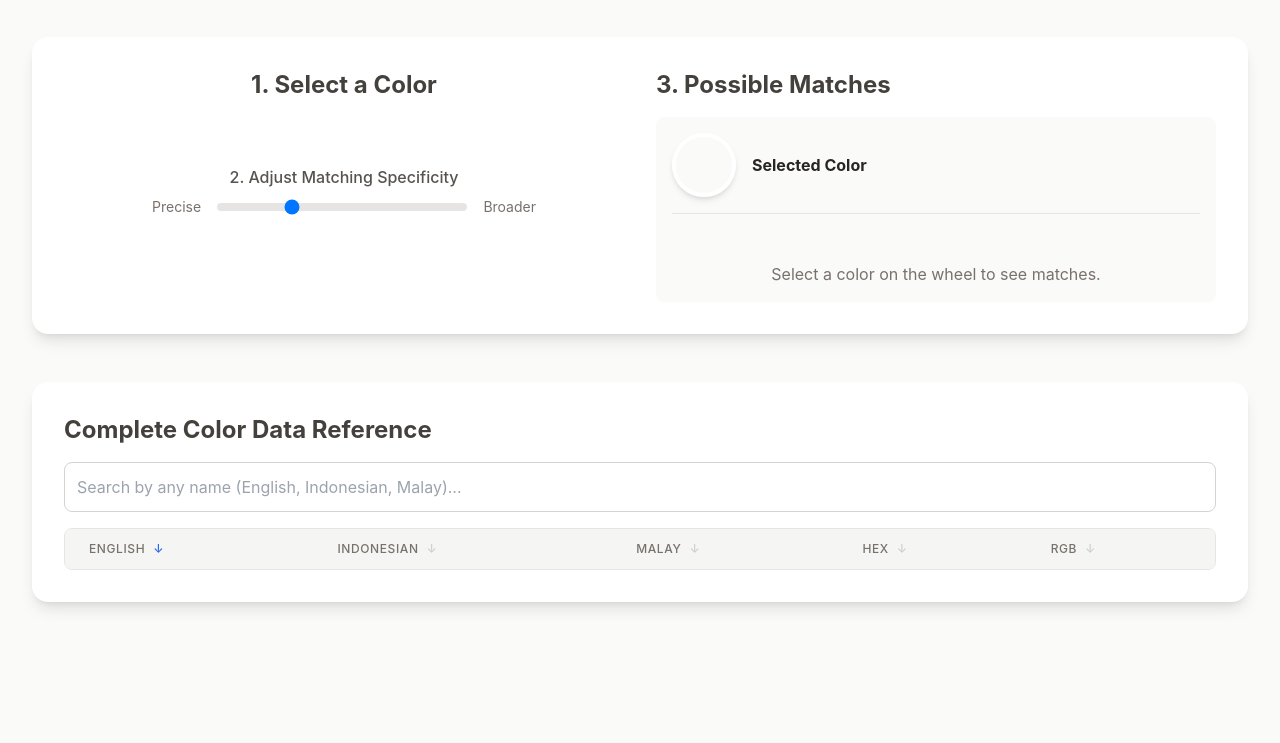
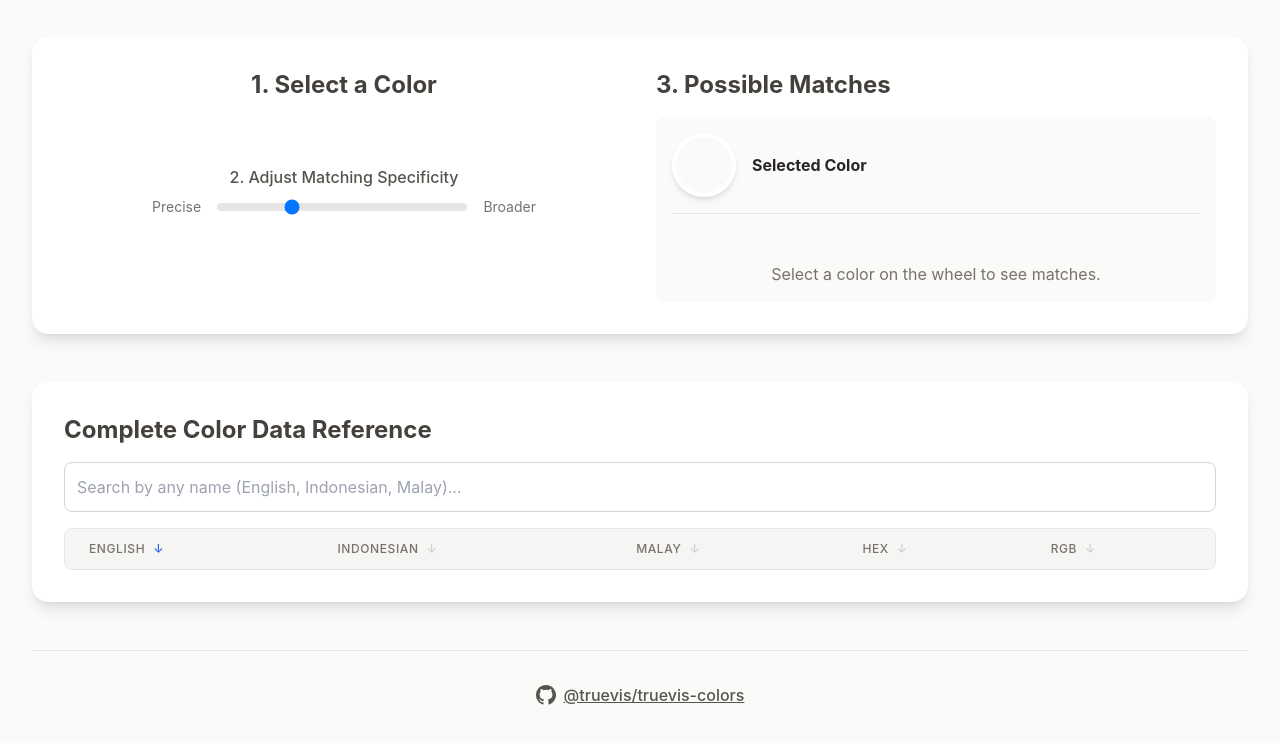
Before and after one commit to truevis/truevis-colors, a plain HTML site: page index.html in a window 1280 px wide. Shown: the part 103-846 px from the top of the page. Before the commit the page ends 800 px from the top, so only its background shows below. Drawn offline with nearby package versions, Linux system fonts and the light colour scheme; a script that the page names is missing.

Commit message:
Add GitHub repository footer to index.html and update README.md with new information

```diff
--- a/index.html
+++ b/index.html
@@ -145,6 +145,18 @@
             </section>
 
         </main>
+
+        <!-- GitHub Repository Footer -->
+        <footer class="text-center py-8 mt-12 border-t border-stone-200">
+            <div class="flex items-center justify-center gap-2 text-stone-600 hover:text-stone-800 transition-colors duration-150">
+                <svg class="w-5 h-5" fill="currentColor" viewBox="0 0 24 24" xmlns="http://www.w3.org/2000/svg">
+                    <path d="M12 0C5.374 0 0 5.373 0 12c0 5.302 3.438 9.8 8.207 11.387.599.111.793-.261.793-.577v-2.234c-3.338.726-4.033-1.416-4.033-1.416-.546-1.387-1.333-1.756-1.333-1.756-1.089-.745.083-.729.083-.729 1.205.084 1.839 1.237 1.839 1.237 1.07 1.834 2.807 1.304 3.492.997.107-.775.418-1.305.762-1.604-2.665-.305-5.467-1.334-5.467-5.931 0-1.311.469-2.381 1.236-3.221-.124-.303-.535-1.524.117-3.176 0 0 1.008-.322 3.301 1.23A11.509 11.509 0 0112 5.803c1.02.005 2.047.138 3.006.404 2.291-1.552 3.297-1.23 3.297-1.23.653 1.653.242 2.874.118 3.176.77.84 1.235 1.911 1.235 3.221 0 4.609-2.807 5.624-5.479 5.921.43.372.823 1.102.823 2.222v3.293c0 .319.192.694.801.576C20.566 21.797 24 17.3 24 12c0-6.627-5.373-12-12-12z"/>
+                </svg>
+                <a href="https://github.com/truevis/truevis-colors" target="_blank" class="font-medium underline hover:no-underline">
+                    @truevis/truevis-colors
+                </a>
+            </div>
+        </footer>
     </div>
 
     <script>
```
Also changed, not shown: 1 other file.
